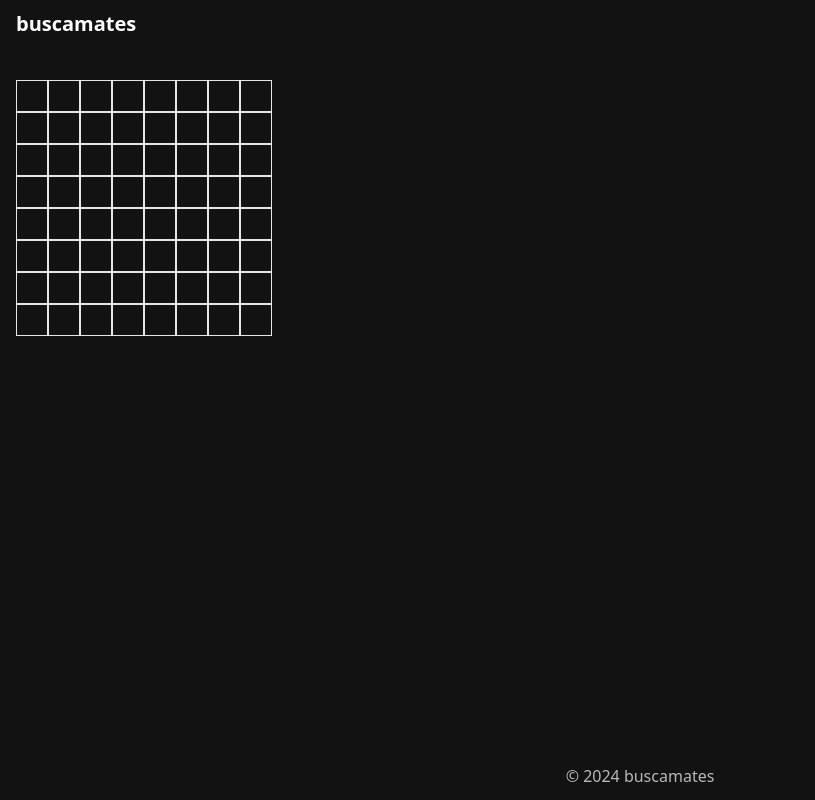
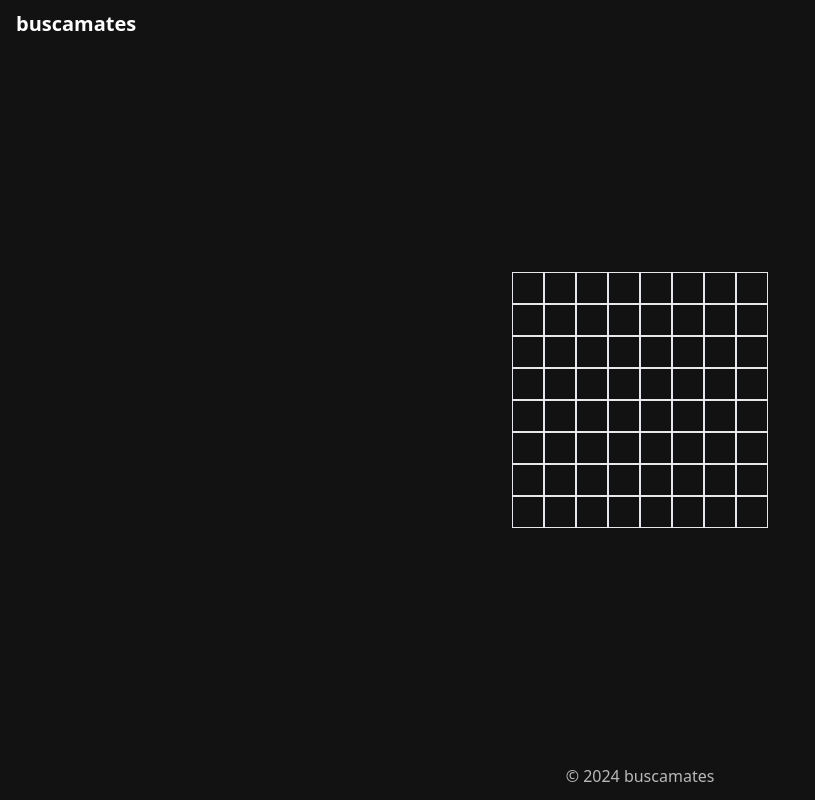
Before and after one commit to zotel1/buscamates, a React (Vite) app: page / in a window 1280 px wide. Shown: the whole page, without its empty margins (0-815 px from the left). Built offline with nearby package versions, Linux system fonts and the light colour scheme.

Commit message:
update: casi listo

```diff
--- a/src/App.tsx
+++ b/src/App.tsx
@@ -1,8 +1,6 @@
 import { useState } from "react";
 
 const GRID_SIZE = 8;
-
-const MATRIX = Array.from({length: GRID_SIZE},() => Array.from({length: 8}, () => 0 as number | string,));
 
 const MATCHES = [
     [-1, -1],
@@ -14,6 +12,8 @@ const MATCHES = [
     [1, 0],
     [1, 1],
 ];
+
+const MATRIX = Array.from({length: GRID_SIZE},() => Array.from({length: GRID_SIZE}, () => 0 as number | string,));
 
 
 for (let count = GRID_SIZE; count > 0; count--) {
@@ -41,21 +41,37 @@ for (let rowIndex = 0; rowIndex < MATRIX.length; rowIndex++) {
 function App() {
 
     const [clicked, setClicked] = useState<string[]>([]);
+    const [status, setStatus] = useState<'playing' | 'won' | 'lost'>('playing')
 
-    function handleClick(id: string) {
-        setClicked((clicked) => clicked.concat(id));
+    function handleClick(rowIndex: number, cellIndex: number) {
+        setClicked((clicked) => clicked.concat(`${rowIndex}-${cellIndex}`));
+
+        // Si gane
+        if (clicked.length + 1 === GRID_SIZE ** 2 - GRID_SIZE) {
+            setStatus('won');
+             // si perdi
+        } else if (MATRIX[rowIndex][cellIndex] === 'M') {
+            setStatus('lost');
+
+            const boo = new Audio('/boo.mp3')
+
+            boo.volume = 0.4;
+
+            boo.play();
+        }
     }
 
   return (
     <main className="container m-auto grid min-h-screen grid-rows-[auto,1fr,auto] px-4">
         <header className="text-xl font-bold leading-[3rem]">buscamates</header>
+        <section className='flex items-center justify-center flex-col gap-4 text-center'>
         <section className="py-8">
             {MATRIX.map((row, rowIndex) => (
             <article key={String(rowIndex)} className="flex">
                 {row.map((cell, cellIndex) => (
                     <div
                     key={`${rowIndex}-${cellIndex}`}
-                    className={`h-8 w-8 border flex items-center justify-center ${clicked.includes(`${rowIndex}-${cellIndex}`) ? 'bg-white/10' : 'bg-transparent'}`}
+                    className={`h-8 w-8 border flex items-center justify-center ${clicked.includes(`${rowIndex}-${cellIndex}`) ? 'bg-white/20' : 'bg-transparent'}`}
                     >
                         {clicked.includes(`${rowIndex}-${cellIndex}`) ? (
                         <span>{cell === 'M' ? "🧉" : cell === 0 ? null : cell}</span>
@@ -63,12 +79,27 @@ function App() {
                             <button
                             className="h-full w-full"
                             type="button"
-                            onClick={() => { handleClick(`${rowIndex}-${cellIndex}`)}}
+                            onClick={() => status === "playing" && handleClick(rowIndex, cellIndex)}
                             />
                         )}
-                    </div>))}
+                    </div>
+                ))}
             </article>
-        ))}</section>
+        ))}
+        </section>
+        {status === 'lost' && (
+            <div>
+            <p>Perdiste 😭</p>
+            <button onClick={() => window.location.reload()}>🔂</button>
+            </div>
+            )}
+        {status === 'won' && (
+            <div>
+            <p>Ganaste 🥳🎉🎊🍾</p>
+            <button onClick={() => window.location.reload()}>🔂</button>
+              </div>
+            )}
+        </section>
         <footer className="text-center leading-[3rem] opacity-70">
             © {new Date().getFullYear()} buscamates
         </footer>
@@ -76,4 +107,5 @@ function App() {
   )
 }
 
+
 export default App;
```
Also changed, not shown: public/capibaramate.png (added), 1 other file (tests, documents, lock files or other folders).
